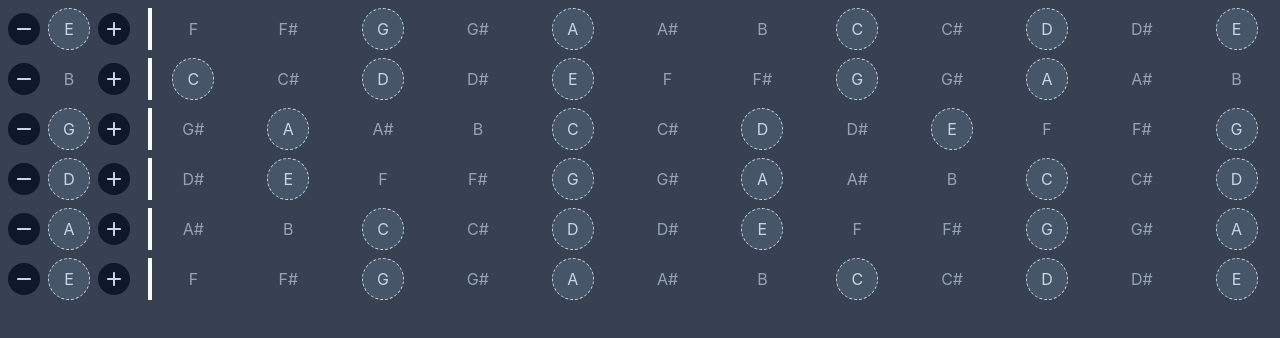
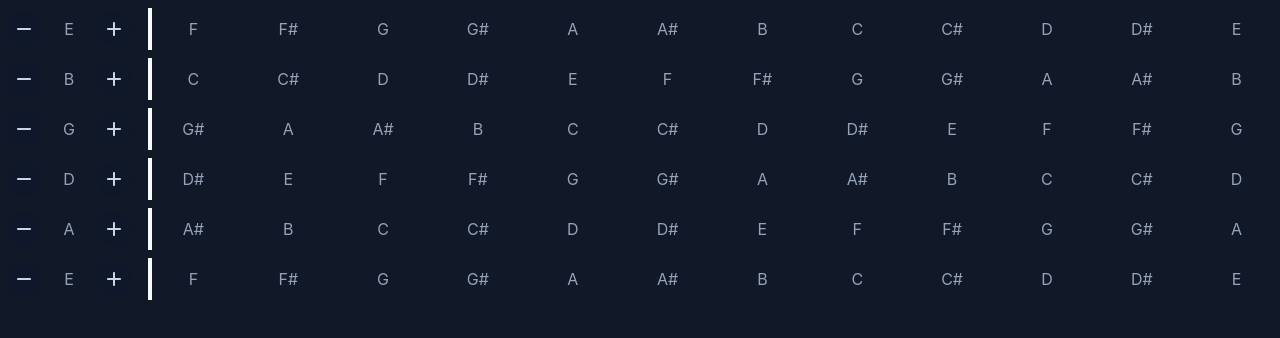
Before and after one commit to andrecastelo/yasf, a React (Vite) app: page / in a window 1280 px wide. Shown: the top 338 px of the page. Built offline with nearby package versions, Linux system fonts and the light colour scheme.

Commit message:
refac: rename Scale to Fretboard

```diff
--- a/src/App.tsx
+++ b/src/App.tsx
@@ -1,6 +1,9 @@
+import { useMemo } from 'react';
+
 import { Global } from '@emotion/react';
-import { useMemo } from 'react';
-import { Scale } from './components/Scale';
+
+import { Fretboard } from './components';
+import { ScaleStateProvider } from './components/ScaleStateProvider';
 import { convertToVars } from './lib/utils';
 import { colors } from './theme';
 
@@ -15,13 +18,15 @@ export const App = () => {
         styles={{
           ':root': cssVars,
           body: {
-            backgroundColor: 'var(--gray-700)',
+            backgroundColor: 'var(--gray-900)',
             padding: 0,
             margin: 0,
           },
         }}
       />
-      <Scale />
+      <ScaleStateProvider>
+        <Fretboard />
+      </ScaleStateProvider>
     </div>
   );
 };
--- /dev/null
+++ b/src/components/Fretboard.tsx
@@ -0,0 +1,14 @@
+import { NotesString } from './NotesString';
+
+export const Fretboard = () => {
+  return (
+    <div>
+      <NotesString root={'E'} />
+      <NotesString root={'B'} />
+      <NotesString root={'G'} />
+      <NotesString root={'D'} />
+      <NotesString root={'A'} />
+      <NotesString root={'E'} />
+    </div>
+  );
+};
--- a/src/components/Note.tsx
+++ b/src/components/Note.tsx
@@ -25,6 +25,7 @@ const StyledNote = styled.div<StyledNoteProps>`
     height: 24px;
     transition: background-color 0.2s ease-in;
     cursor: pointer;
+    user-select: none;
   `}
 `;
 
@@ -74,6 +75,7 @@ export const Note = ({ note }: NoteProps) => {
   const border = getColor('border', selected, highlighted);
   const bgColor = getColor('bgColor', selected, highlighted);
   const color = getColor('color', selected, highlighted);
+
   const onClick = () => {
     if (!selected) {
       selectNote(note);
--- a/src/components/Scale.tsx
+++ /dev/null
@@ -1,17 +0,0 @@
-import { ScaleStateProvider } from "./ScaleStateProvider";
-import { NotesString } from './NotesString';
-
-export const Scale = () => {
-  return (
-    <ScaleStateProvider initialHighlighted={['C', 'A', 'G', 'E', 'D']}>
-      <div>
-        <NotesString root={'E'} />
-        <NotesString root={'B'} />
-        <NotesString root={'G'} />
-        <NotesString root={'D'} />
-        <NotesString root={'A'} />
-        <NotesString root={'E'} />
-      </div>
-    </ScaleStateProvider>
-  );
-};
--- a/src/components/index.ts
+++ b/src/components/index.ts
@@ -1 +1 @@
-export { Scale } from './Scale';
+export { Fretboard } from './Fretboard';
```
